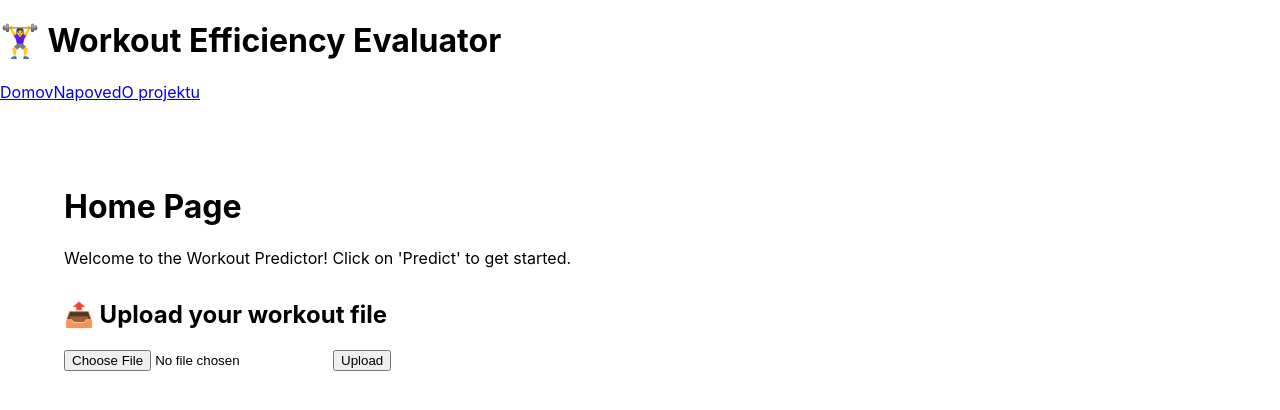
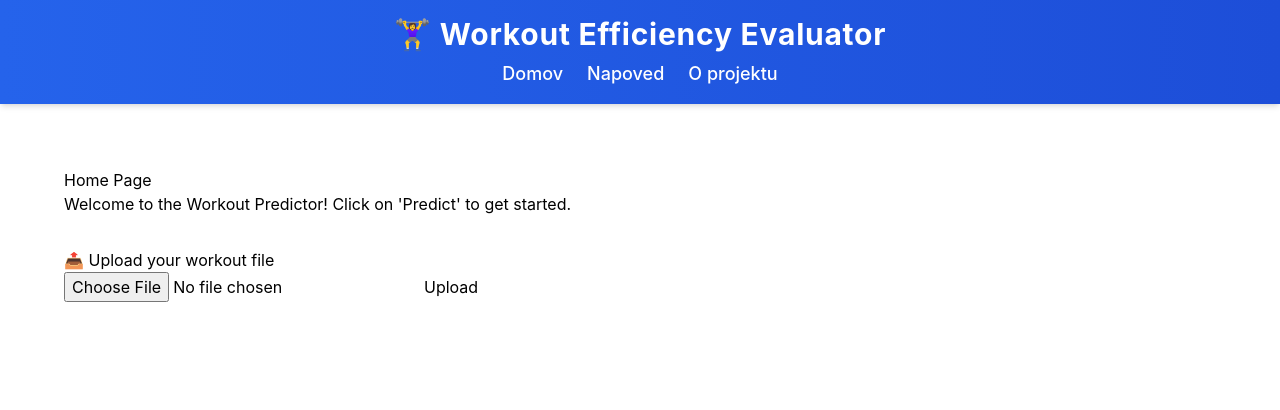
Before and after one commit to dolfa321/POVEZLJIVI-SISTEMI-IN-INTELIGENTNE-STORITVE, a React (Create React App) app in the folder react/workout-agents/: page / in a window 1280 px wide. Shown: the top 410 px of the page. Built offline with nearby package versions, Linux system fonts and the light colour scheme.

Commit message:
added Tailwind

```diff
--- a/react/workout-agents/package.json
+++ b/react/workout-agents/package.json
@@ -36,5 +36,11 @@
       "last 1 firefox version",
       "last 1 safari version"
     ]
+  },
+  "devDependencies": {
+    "@tailwindcss/postcss": "^4.1.3",
+    "autoprefixer": "^10.4.21",
+    "postcss": "^8.5.3",
+    "tailwindcss": "^3.3.5"
   }
 }
--- /dev/null
+++ b/react/workout-agents/postcss.config.js
@@ -0,0 +1,6 @@
+module.exports = {
+  plugins: {
+    tailwindcss: {},
+    autoprefixer: {},
+  },
+}
--- a/react/workout-agents/src/index.css
+++ b/react/workout-agents/src/index.css
@@ -1,3 +1,7 @@
+@tailwind base;
+@tailwind components;
+@tailwind utilities;
+
 body {
   margin: 0;
   font-family: -apple-system, BlinkMacSystemFont, 'Segoe UI', 'Roboto', 'Oxygen',
--- /dev/null
+++ b/react/workout-agents/tailwind.config.js
@@ -0,0 +1,10 @@
+/** @type {import('tailwindcss').Config} */
+module.exports = {
+  content: [
+    "./src/**/*.{js,jsx,ts,tsx}",
+  ],
+  theme: {
+    extend: {},
+  },
+  plugins: [],
+}
```
Also changed, not shown: 1 other file (tests, documents, lock files or other folders).
